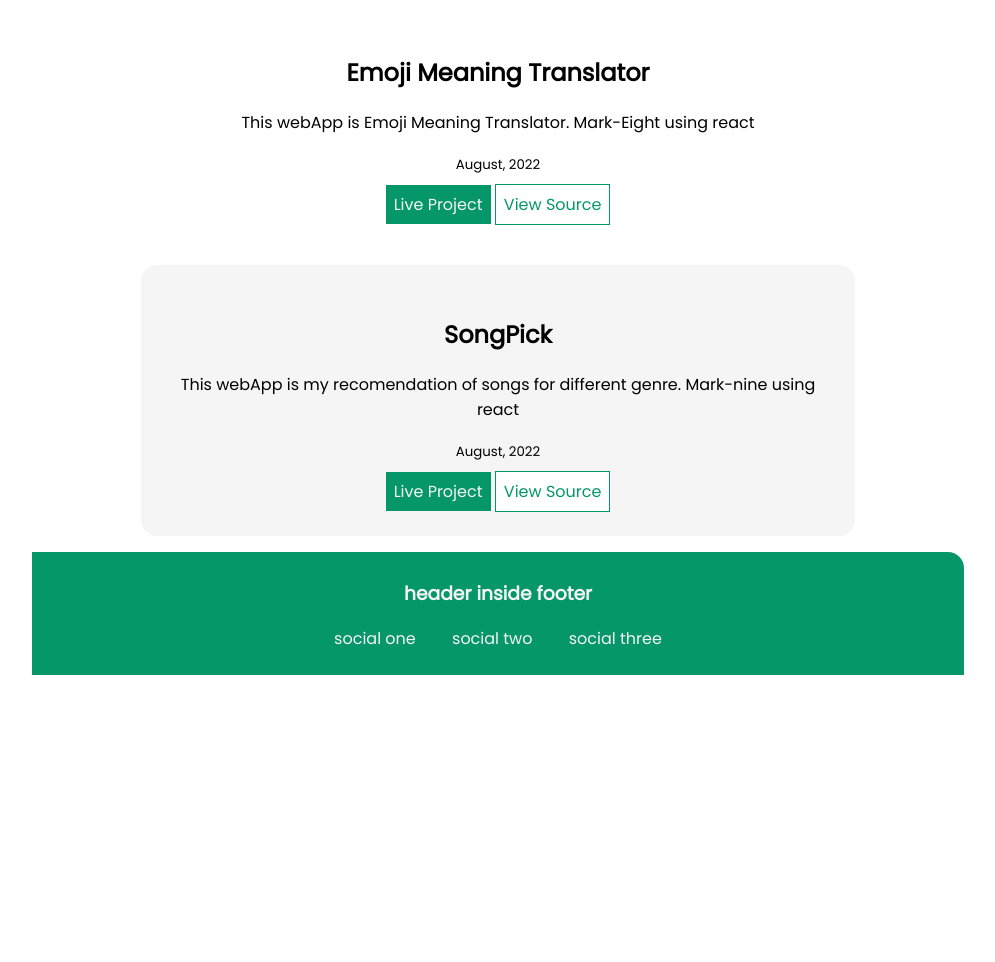
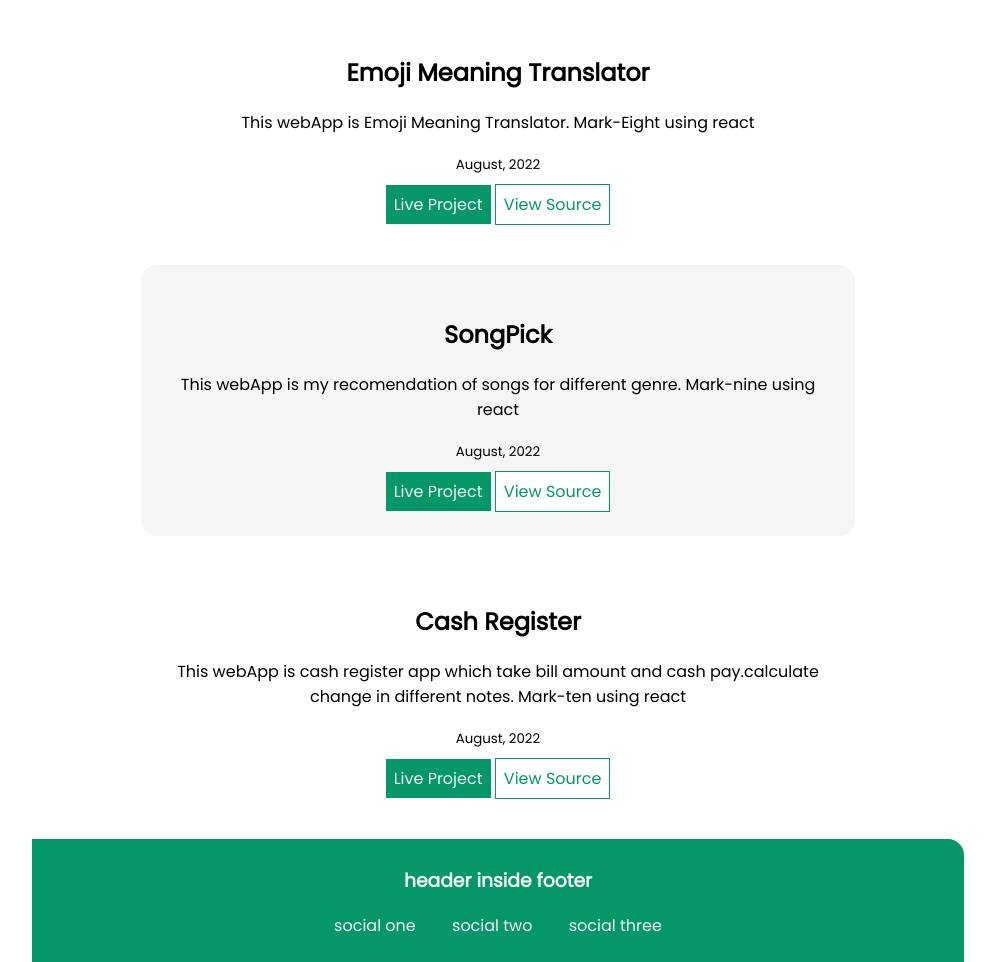
Before and after one commit to akashsoni211/neogcam-lessonthree-live, a plain HTML site: page projects.html in a window 1280 px wide. Shown: the part 1504-2466 px from the top of the page, without its empty margins (142-1137 px from the left). Before the commit the page ends 2179 px from the top, so only its background shows below. Drawn offline with Linux system fonts and the light colour scheme.

Commit message:
Update projects.html

```diff
--- a/projects.html
+++ b/projects.html
@@ -80,6 +80,14 @@
             <a class="secondaryLink" href="https://github.com/akashsoni211/csb-sy4bxt">View Source</a>
         </section>
         </li>
+        <li><section class="section">
+            <h1>Cash Register</h1>
+            <p>This webApp is cash register app which take bill amount and cash pay.calculate change in different notes. Mark-ten using react</p>
+            <div style="margin-bottom: 1rem;"><small>August, 2022</small></div>
+            <a class="primaryLink" href="https://cashregister-js.netlify.app/">Live Project</a>
+            <a class="secondaryLink" href="https://github.com/akashsoni211/CashRegister">View Source</a>
+        </section>
+        </li>
     </ol>
 
     <footer class="project-footer">
```
